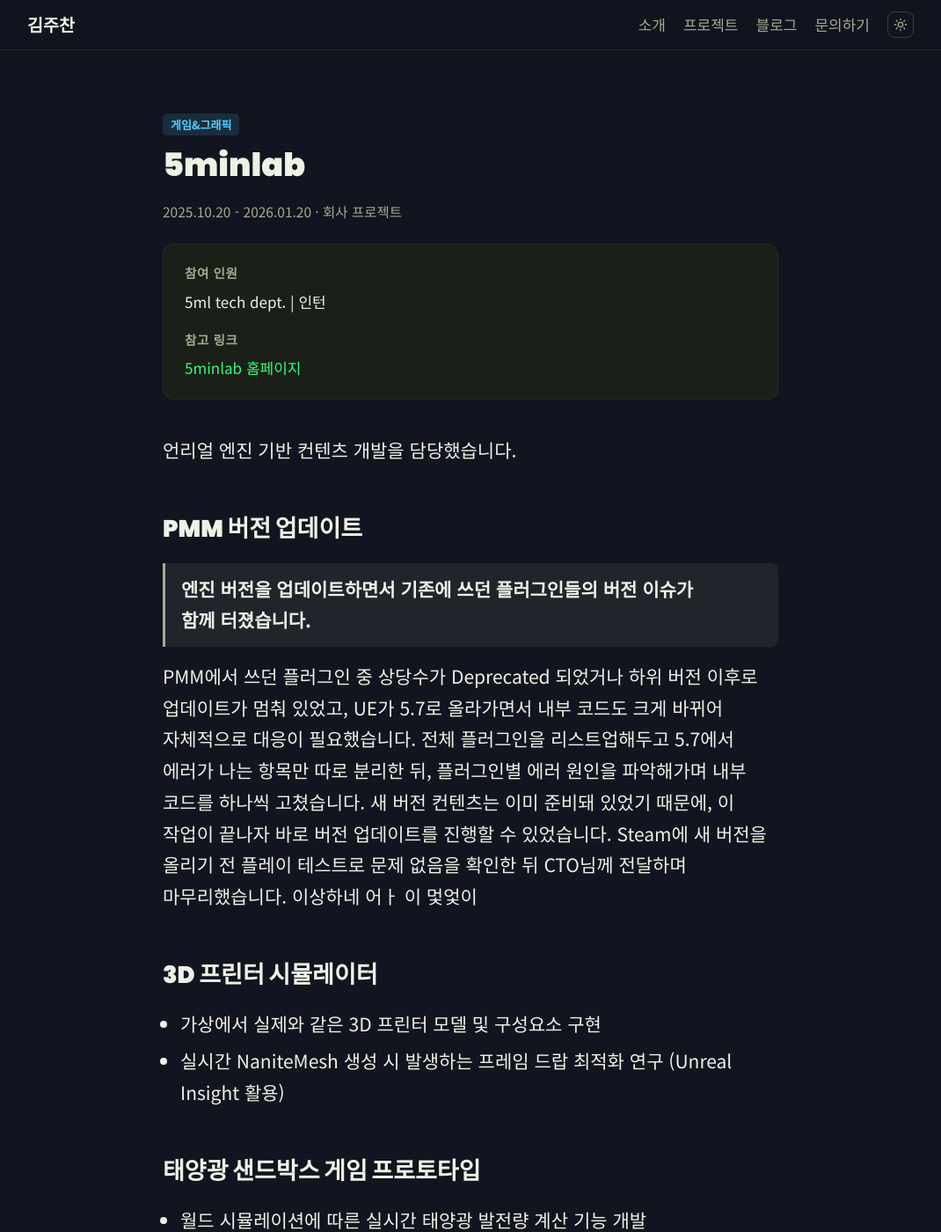
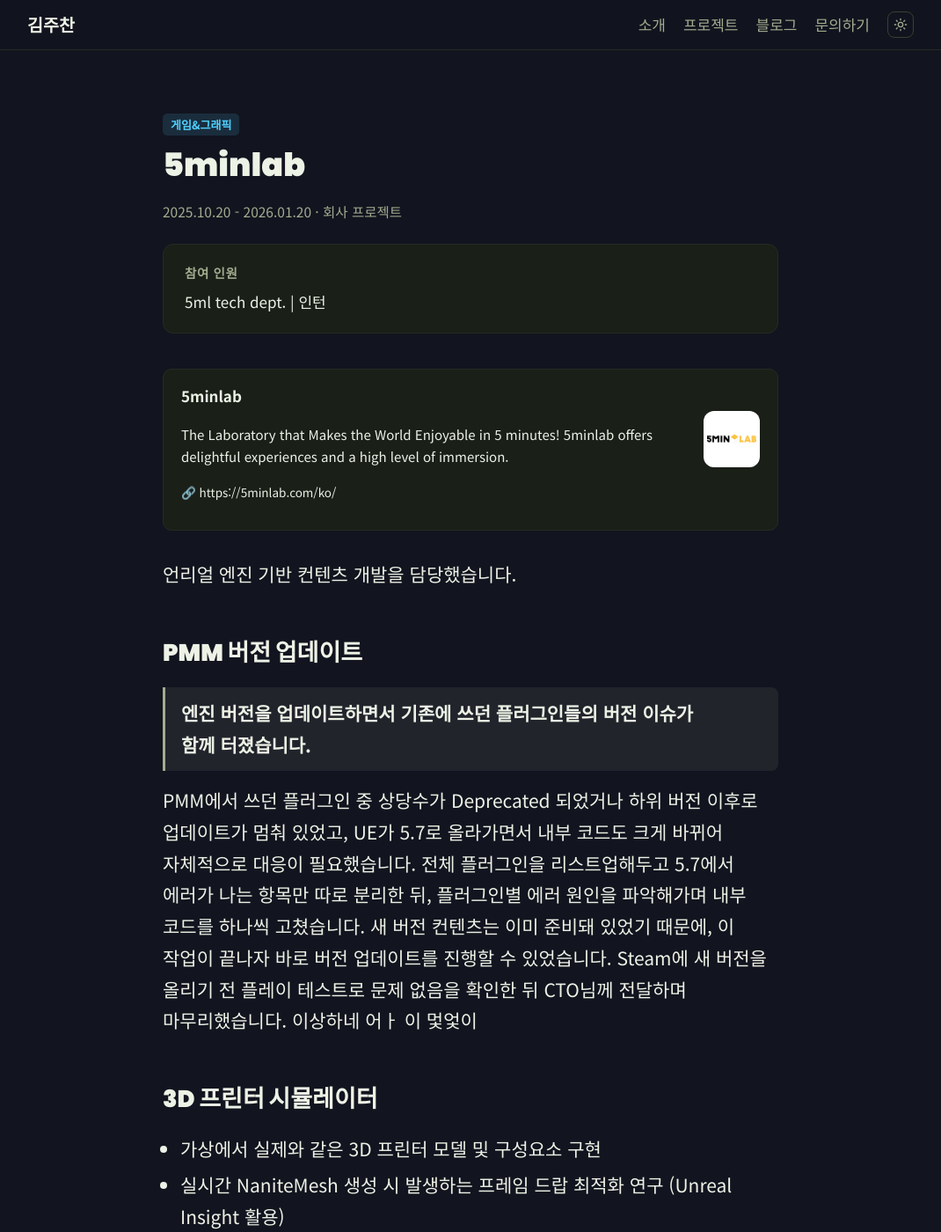
Before and after one commit to skamo3/skamo3.github.io, a Jekyll site: the page built from _projects/5minlab.md, in a window 1280 px wide and 1400 px high. Shown: the whole window at 88% size, without its empty margins (105-1175 px from the left). Built offline with Jekyll 4.4.1, drawn with Linux system fonts in a browser that asks for light colours.

Commit message:
프로젝트 상세에 Notion 스타일 링크 카드(배너) 추가
link_cards front matter로 로고+설명+URL을 카드 형태로 보여주는 컴포넌트 추가.
5minlab에 적용(홈페이지 로고/소개문구), 기존 plain 링크는 카드로 대체.
모달용 폰트 축소 규칙도 함께 확장.

```diff
--- a/_layouts/project.html
+++ b/_layouts/project.html
@@ -46,5 +46,20 @@
   </div>
   {% endif %}
 
+  {% if page.link_cards %}
+  <div class="link-cards">
+    {% for c in page.link_cards %}
+    <a class="link-card" href="{{ c.url }}" target="_blank" rel="noopener">
+      <div class="link-card-text">
+        <p class="link-card-name">{{ c.name }}</p>
+        {% if c.desc %}<p class="link-card-desc">{{ c.desc }}</p>{% endif %}
+        <p class="link-card-url">🔗 {{ c.url }}</p>
+      </div>
+      {% if c.logo %}<img class="link-card-logo" src="{{ c.logo | relative_url }}" alt="{{ c.name }}">{% endif %}
+    </a>
+    {% endfor %}
+  </div>
+  {% endif %}
+
   {{ content }}
 </article>
--- a/_projects/5minlab.md
+++ b/_projects/5minlab.md
@@ -7,9 +7,11 @@
 summary: "PMM 버전 업데이트, 3D 프린터 시뮬레이터 최적화, 태양광 샌드박스 게임 프로토타입"
 thumbnail: /assets/images/5minlab/thumbnail.png
 team: "5ml tech dept. | 인턴"
-links:
-  - label: "5minlab 홈페이지"
+link_cards:
+  - name: "5minlab"
+    desc: "The Laboratory that Makes the World Enjoyable in 5 minutes! 5minlab offers delightful experiences and a high level of immersion."
     url: "https://5minlab.com/ko/"
+    logo: /assets/images/5minlab/logo.png
 ---
 
 언리얼 엔진 기반 컨텐츠 개발을 담당했습니다.
--- a/assets/css/style.css
+++ b/assets/css/style.css
@@ -408,6 +408,24 @@
   border-radius: 5px;
 }
 
+.link-cards { display: flex; flex-direction: column; gap: 12px; margin: 0 0 32px; }
+.link-card {
+  display: flex;
+  align-items: center;
+  justify-content: space-between;
+  gap: 20px;
+  background: var(--card);
+  border: 0.5px solid var(--border);
+  border-radius: 10px;
+  padding: 16px 20px;
+  transition: border-color .15s ease, transform .15s ease, box-shadow .15s ease;
+}
+.link-card:hover { border-color: var(--accent); transform: scale(1.02); box-shadow: 0 4px 16px rgba(0,0,0,0.25); }
+.link-card-name { font-size: 17px; font-weight: 700; color: var(--text); margin: 0 0 4px; }
+.link-card-desc { font-size: 15px; color: var(--text-muted); margin: 0 0 8px; }
+.link-card-url { font-size: 13.5px; color: var(--text-muted); margin: 0; }
+.link-card-logo { width: 64px; height: 64px; object-fit: contain; flex-shrink: 0; border-radius: 8px; background: #fff; padding: 4px; }
+
 /* project modal */
 body.modal-open { overflow: hidden; }
 .project-modal { position: fixed; inset: 0; z-index: 100; display: flex; align-items: flex-start; justify-content: center; }
@@ -462,6 +480,9 @@
 .project-modal .modal-body .quick-facts .skill-chip { font-size: 13.95px; }
 .project-modal .modal-body h2 { font-size: 24.3px; }
 .project-modal .modal-body h3 { font-size: 18.9px; }
+.project-modal .modal-body .link-card-name { font-size: 15.3px; }
+.project-modal .modal-body .link-card-desc { font-size: 13.5px; }
+.project-modal .modal-body .link-card-url { font-size: 12.15px; }
 .project-modal .modal-body p,
 .project-modal .modal-body ul,
 .project-modal .modal-body ol { font-size: 18.9px; }
```
Also changed, not shown: assets/images/5minlab/logo.png (added).
